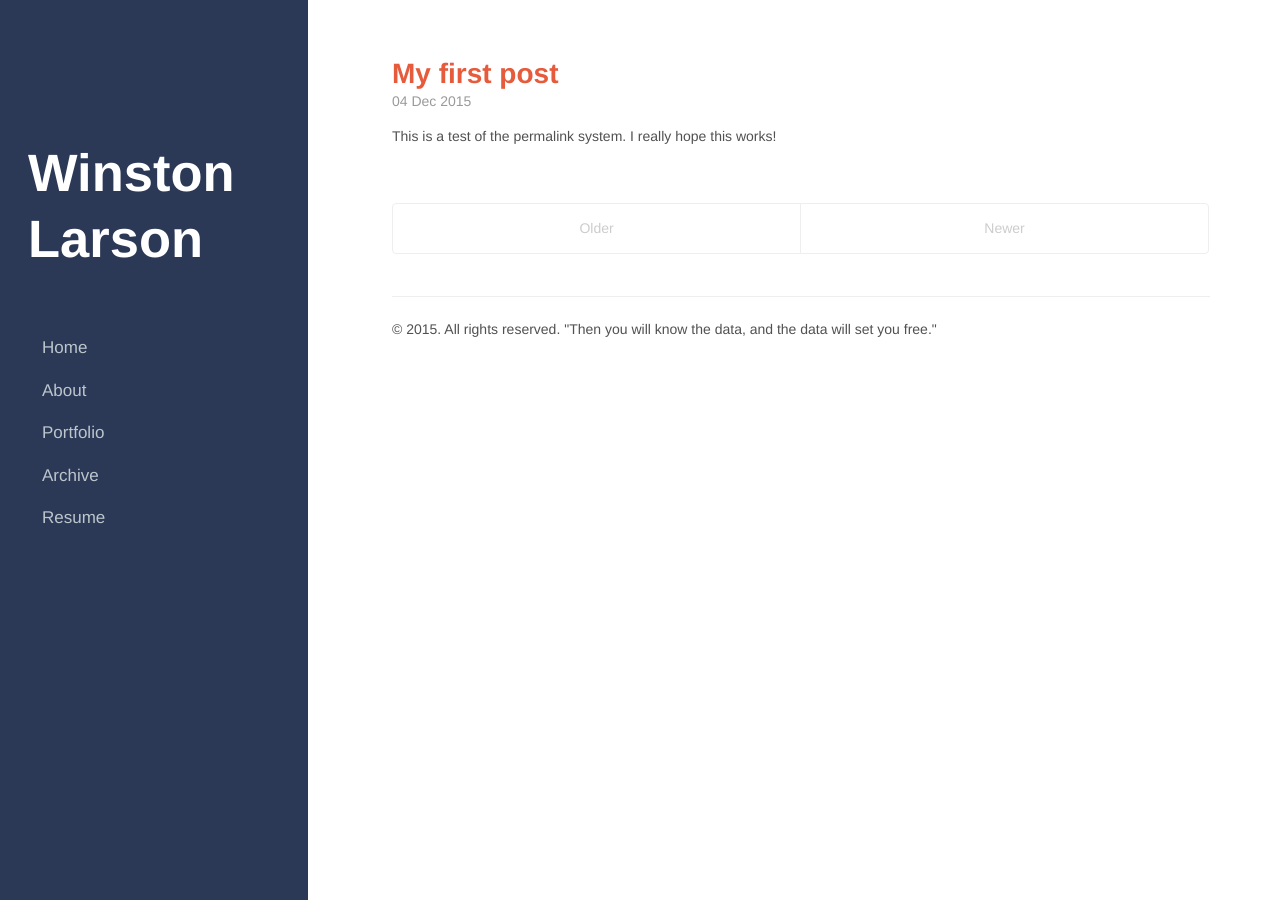
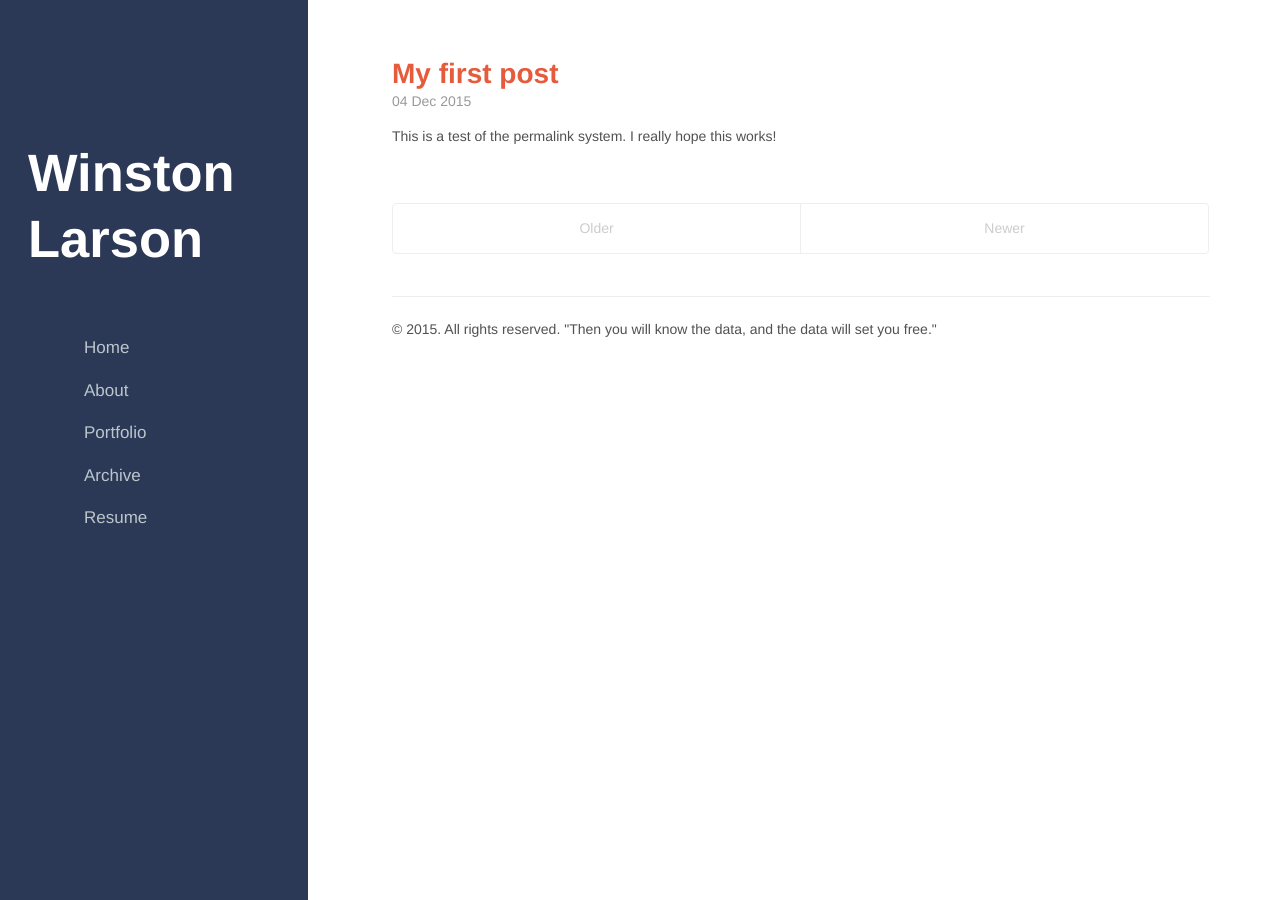
Before and after one commit to winstonlarson/old_website, a Jekyll site: the page built from index.html, in a window 1280 px wide. Built offline with Jekyll 4.4.1, drawn with Linux system fonts in a browser that asks for light colours; some web fonts are replaced; the list of posts is cut into pages by our own code.

```diff
--- a/public/css/hyde.css
+++ b/public/css/hyde.css
@@ -94,9 +94,9 @@
   margin-bottom: 1rem;
 }
 .sidebar-nav-item {
-  padding-left: 1rem;
-  padding-right: 1rem;
-  display: grid;
+  padding-left: 4rem;
+  padding-right: 4rem;
+  display: block;
   line-height: 2.5;
   font-size: 17px;
 }
```
